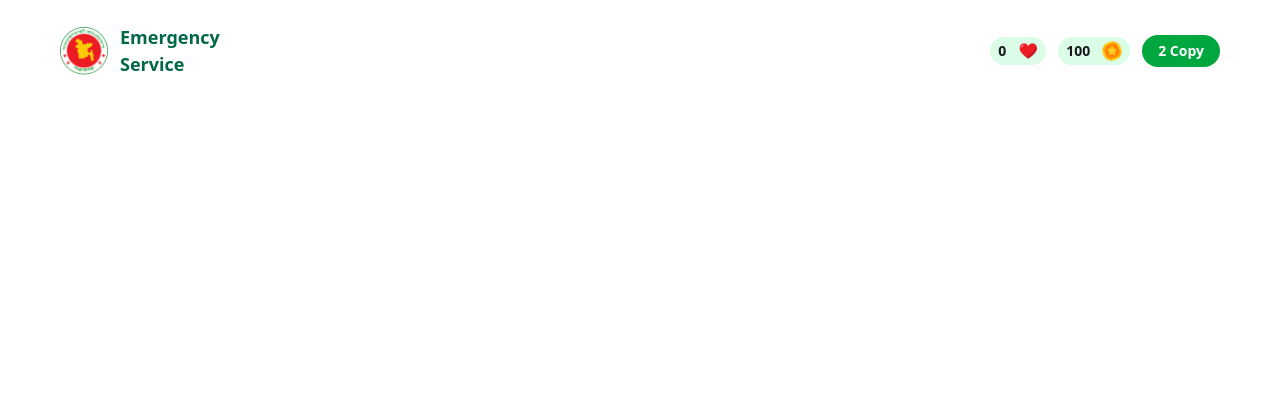
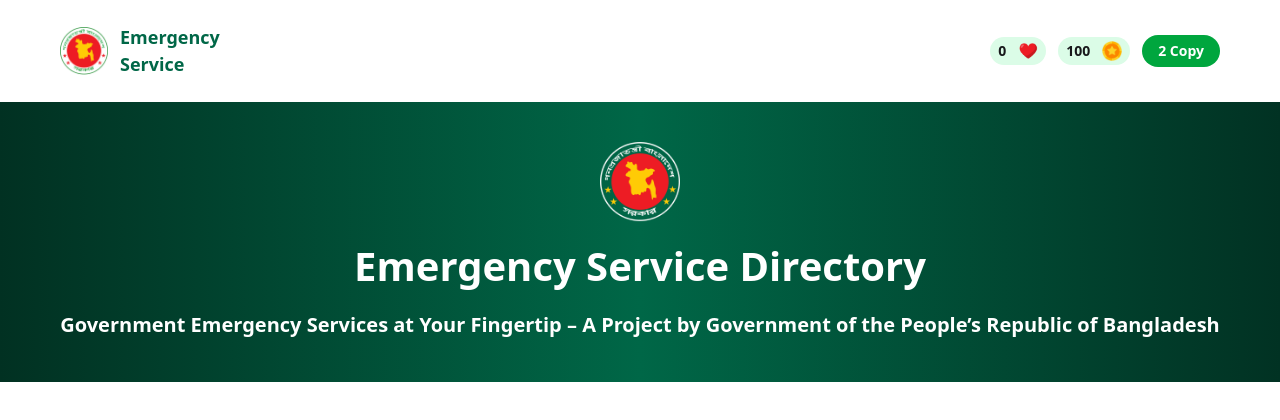
Before and after one commit to Mahedi76/assignment_5_repo, a plain HTML site: page index.html in a window 1280 px wide. Drawn offline with nearby package versions, Linux system fonts and the light colour scheme.

Commit message:
banner description

```diff
--- a/index.html
+++ b/index.html
@@ -50,7 +50,27 @@
 </header>
 
 <main>
+<!-- banner description -->
+<section class="max-w-[1920px] mx-auto bg-gradient-to-r from-[#013122] via-[#006747] to-[#013223]
+    p-4 sm:p-6 md:p-10 text-white text-center">
+   <div class="flex justify-center items-center">
+         <div class="text-center space-y-2 md:space-y-4">
+        <!-- Logo -->
+        <img src="./assets/logo-dark.png" class="w-10 sm:w-12 md:w-20 mx-auto" alt="">
 
+        <!-- Title -->
+        <h2 class="text-lg sm:text-xl md:text-[40px] font-bold leading-snug">
+          Emergency Service Directory
+        </h2>
+
+        <!-- Slogan -->
+        <p class="text-xs sm:text-sm md:text-[20px] font-semibold leading-relaxed">
+          Government Emergency Services at Your Fingertip –
+          A Project by Government of the People’s Republic of Bangladesh
+        </p>
+    </div>
+   </div>
+</section>
 </main>
 </body>
 </html>
```
